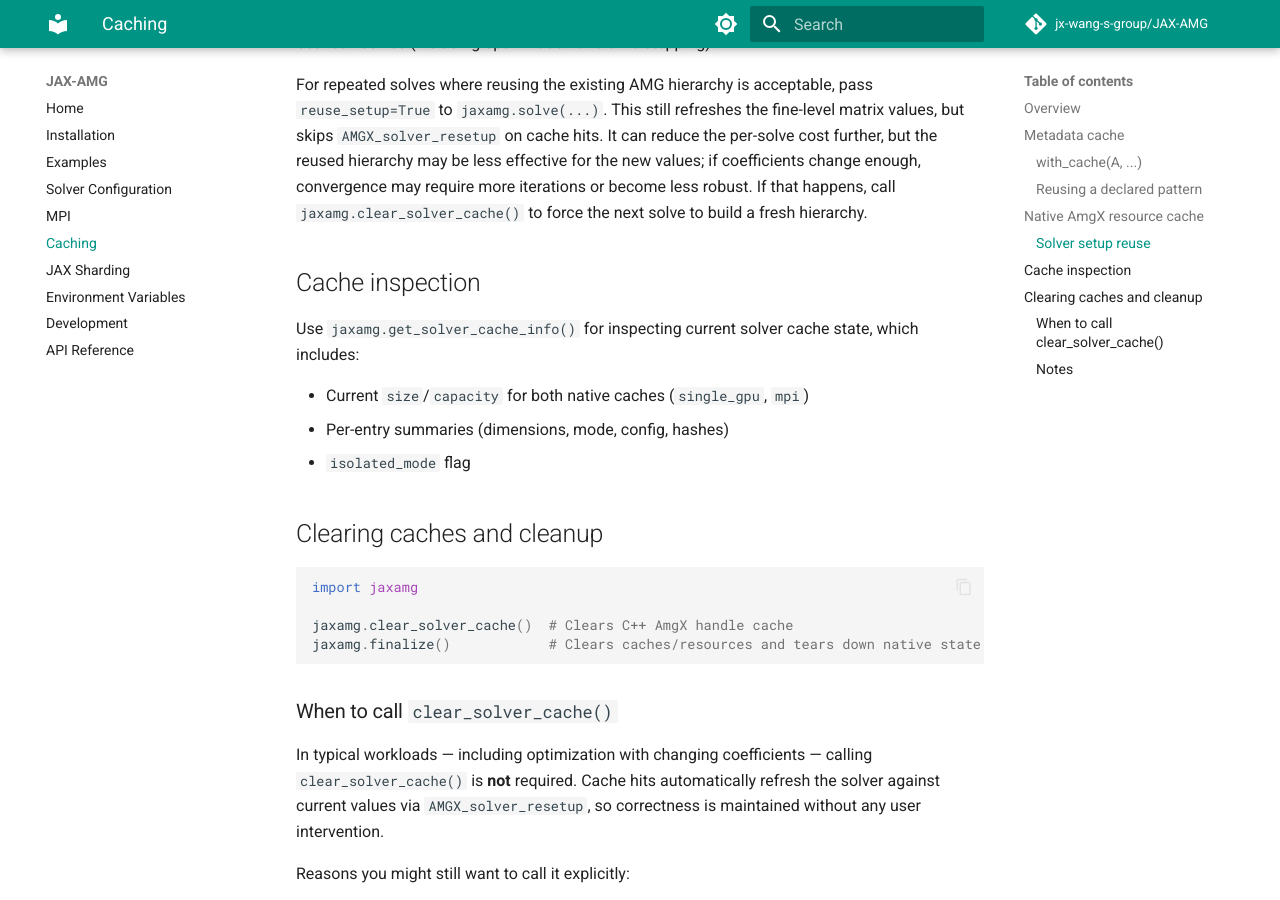
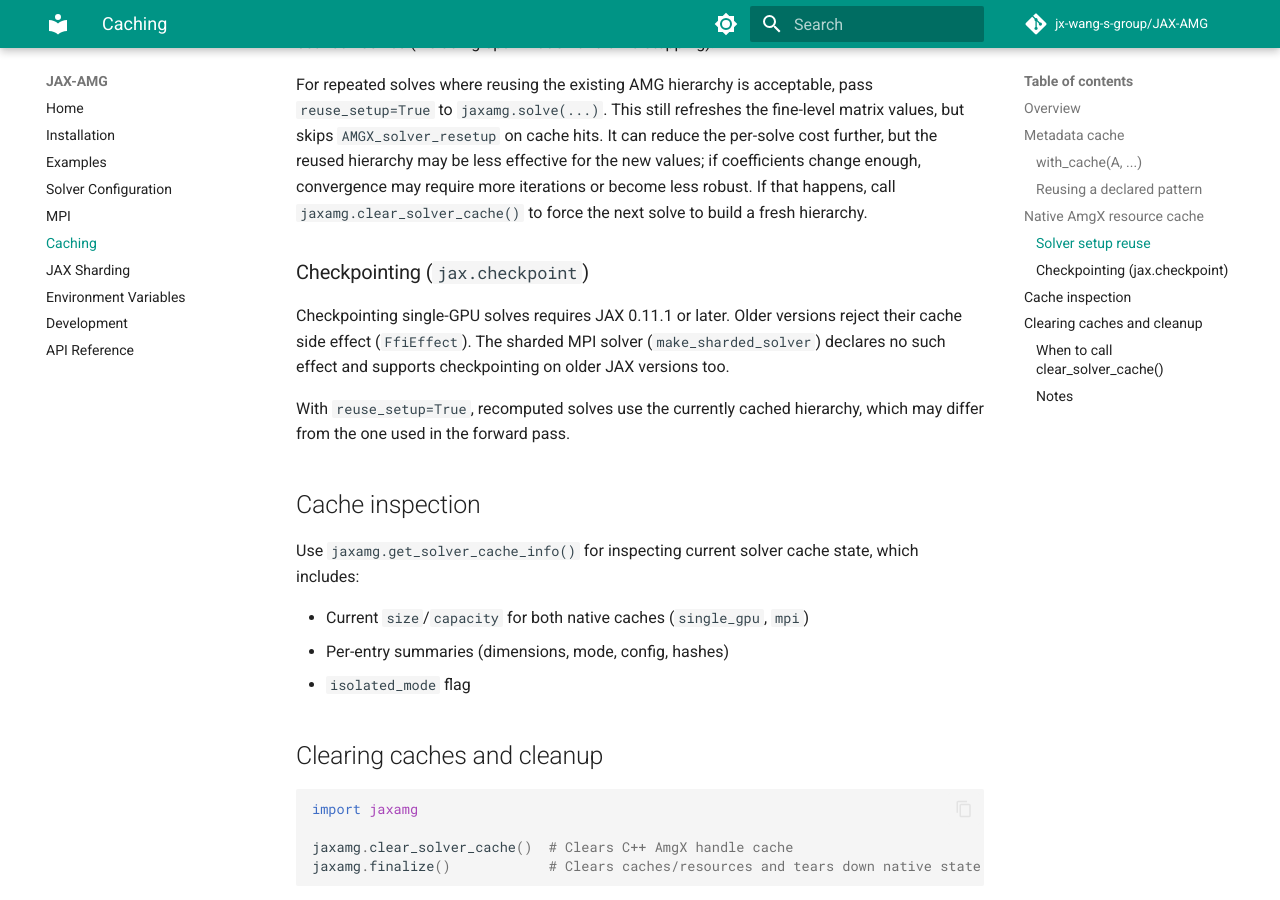
Before and after one commit to jx-wang-s-group/JAX-AMG, an MkDocs documentation site: the page built from docs/caching.md, in a window 1280 px wide and 900 px high, scrolled down 3225 px. Built offline with MkDocs 1.6.1 and Material for MkDocs 9.7.7, drawn with Linux system fonts in a browser that asks for light colours; comment, search, counter and statistics services are not loaded.

Commit message:
Document JAX version requirements for checkpointing solves

```diff
--- a/docs/caching.md
+++ b/docs/caching.md
@@ -132,6 +132,16 @@ new values; if coefficients change enough, convergence may require more
 iterations or become less robust. If that happens, call
 `jaxamg.clear_solver_cache()` to force the next solve to build a fresh hierarchy.
 
+### Checkpointing (`jax.checkpoint`)
+
+Checkpointing single-GPU solves requires JAX 0.11.1 or later. Older versions
+reject their cache side effect (`FfiEffect`). The sharded MPI solver
+(`make_sharded_solver`) declares no such effect and supports checkpointing on
+older JAX versions too.
+
+With `reuse_setup=True`, recomputed solves use the currently cached hierarchy,
+which may differ from the one used in the forward pass.
+
 ## Cache inspection
 
 Use `jaxamg.get_solver_cache_info()` for inspecting current solver cache state, which includes:
```
Also changed, not shown: 1 other file.
